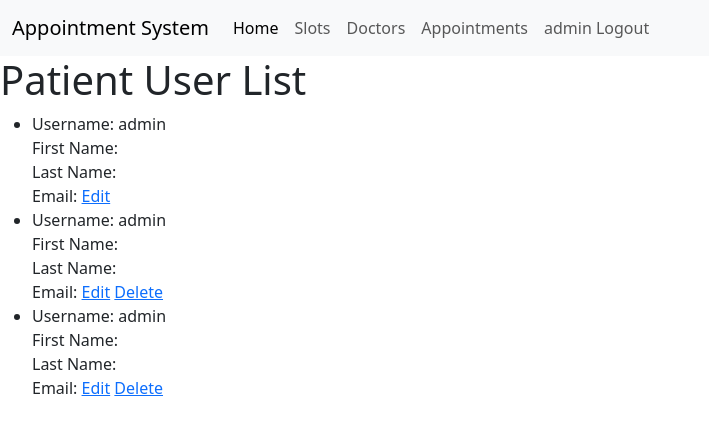
After one commit to ameliesgithub/Assessment1_ISCG7420_AmelieH, a Django app: page /user_list/ in a window 1280 px wide. The commit adds this page. Shown: the top 435 px of the page, without its empty margins (0-709 px from the left). Run offline with Django 5.2, Linux system fonts and the light colour scheme; a user stored in the database is signed in; data comes from the database, SQL or seed files in the repository; both versions use the stored data as it was after the commit.

Commit message:
Implement admin functionalities: routing to admin dashboard, list views for doctor and users

```diff
--- a/appointments/urls.py
+++ b/appointments/urls.py
@@ -1,7 +1,8 @@
 from django.urls import path, include
 
 from appointments.views import slot_list, book_appointment, index, doctor_list, my_appointments, register, \
-    cancel_appointment, edit_appointment, admin_dashboard, create_doctor, edit_doctor, delete_doctor
+    cancel_appointment, edit_appointment, admin_dashboard, create_doctor, edit_doctor, delete_doctor, user_list, \
+    edit_user, delete_user, edit_slot, delete_slot, create_slot
 
 urlpatterns = [
     path('', index, name='index'),
@@ -17,5 +18,11 @@ urlpatterns = [
     path('create_doctor/', create_doctor, name='create_doctor'),
     path('edit_doctor/<int:doctor_id>/', edit_doctor, name='edit_doctor'),
     path('delete_doctor/<int:doctor_id>/', delete_doctor, name='delete_doctor'),
+    path('user_list/', user_list, name='user_list'),
+    path('edit_user/<int:user_id>/', edit_user, name='edit_user'),
+    path('delete_user/<int:user_id>/', delete_user, name='delete_user'),
+    path('edit_slot/<int:slot_id>/', edit_slot, name='edit_slot'),
+    path('delete_slot/<int:slot_id>/', delete_slot, name='delete_slot'),
+    path('create_slot/', create_slot, name='create_slot')
 
 ]
--- a/appointments/views.py
+++ b/appointments/views.py
@@ -1,4 +1,5 @@
 from django.contrib.auth.decorators import login_required
+from django.contrib.auth.models import User
 from django.shortcuts import render, redirect
 
 from appointments.models import AppointmentSlot, Appointment, Doctor
@@ -7,8 +8,11 @@ from appointments.utils import create_user
 
 # Create your views here.
 def index(request):
-    doctors = Doctor.objects.all()
-    return render(request, 'appointments/index.html', {'doctors': doctors})
+    if request.user.is_authenticated and request.user.is_staff:
+        return redirect('admin_dashboard')
+    else:
+        doctors = Doctor.objects.all()
+        return render(request, 'appointments/index.html', {'doctors': doctors})
 def slot_list(request):
     slots = AppointmentSlot.objects.all()
     return render(request, 'appointments/slot_list.html', {'slots': slots})
@@ -135,3 +139,37 @@ def delete_doctor(request, doctor_id):
     doctor = Doctor.objects.get(doctor_id=doctor_id)
     doctor.delete()
     return redirect('doctor_list')
+
+def user_list(request):
+    if not request.user.is_staff:
+        return redirect('index')
+
+    users = User.objects.all()
+    return render(request, 'appointments/user_list.html', {'users': users})
+
+def edit_user(request, user_id):
+    if not request.user.is_staff:
+        return redirect('index')
+
+    user = User.objects.get(id=user_id)
+
+    if request.method == 'POST':
+        user.username = request.POST['username']
+        user.first_name = request.POST['first_name']
+        user.last_name = request.POST['last_name']
+        user.email = request.POST['email']
+        user.save()
+        return redirect('user_list')
+
+    return render(request, 'appointments/edit_user.html', {'user': user})
+
+def delete_user(request, user_id):
+    if not request.user.is_staff:
+        return redirect('index')
+
+    user = User.objects.get(id=user_id)
+    if user == request.user:
+        return redirect('user_list')
+    else:
+        user.delete()
+    return redirect('user_list')
--- a/templates/appointments/doctor_list.html
+++ b/templates/appointments/doctor_list.html
@@ -4,7 +4,7 @@
 
     <h1>Doctor List</h1>
     {% if user.is_staff %}
-            <a href="{% url 'create_doctor' %}">Create New Doctor</a>
+            <button type="button" class="btn btn-primary">Create New Doctor</button>
     {% endif %}
     <ul>
         {% for doctor in doctors %}
--- /dev/null
+++ b/templates/appointments/user_list.html
@@ -0,0 +1,23 @@
+{% extends 'base.html' %}
+
+{% block content %}
+    <h1>Patient User List</h1>
+
+    <ul>
+        {% for u in users %}
+            <li>
+                Username: {{ user.username }}<br>
+                First Name: {{ user.first_name }}<br>
+                Last Name: {{ user.last_name }}<br>
+                Email: {{ user.email }}
+
+                <a href="{% url 'edit_user' user.id %}">Edit</a>
+
+                {%  if u != request.user %}
+                    <a href="{% url 'delete_user' user.id %}">Delete</a>
+                {% endif %}
+            </li>
+        {% endfor %}
+    </ul>
+
+{% endblock %}
--- a/templates/base.html
+++ b/templates/base.html
@@ -51,7 +51,11 @@
                 <li class="nav-item">
                     <a class="nav-link"
                        href="{% url 'my_appointments' %}">
-                        My Appointments
+                        {% if user.is_staff %}
+                            Appointments
+                        {% else %}
+                            My Appointments
+                        {% endif %}
                     </a>
                 </li>
                 <li class="nav-item">
```
Also changed, not shown: templates/appointments/admin_dashboard.html (+4 -4 lines), db.sqlite3, templates/appointments/edit_user.html (added).
